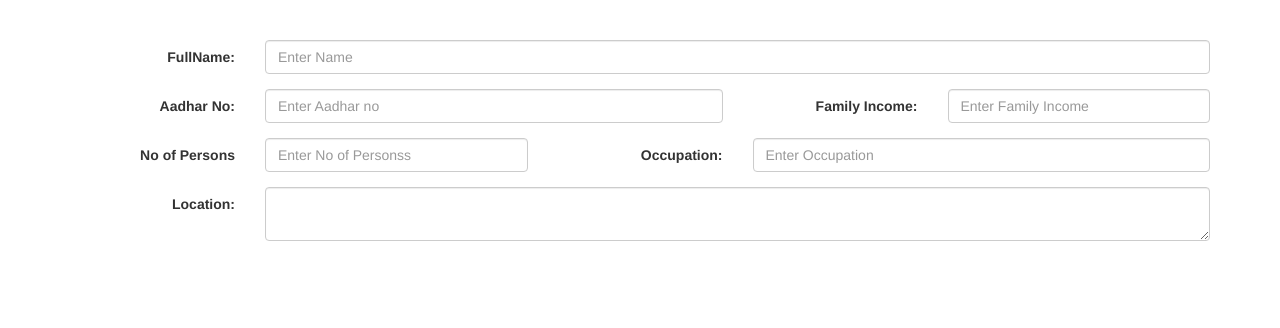
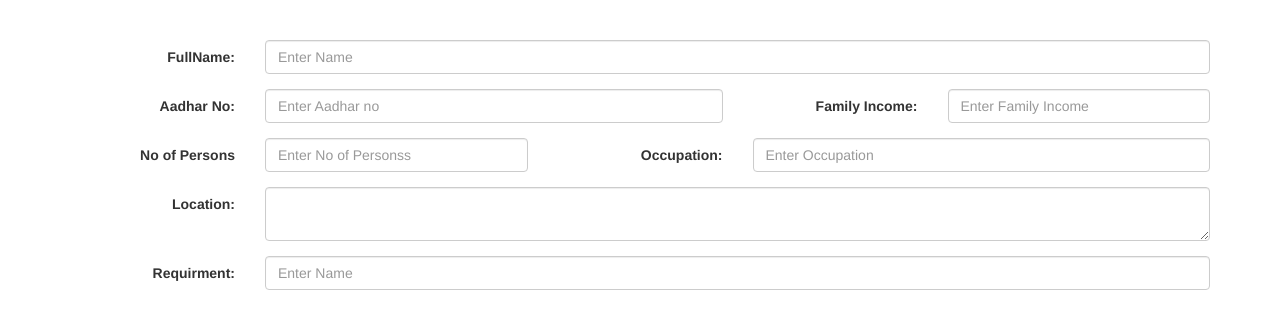
Before and after one commit to devSarika/ayuda, an Angular app: page / in a window 1280 px wide. Shown: the top 328 px of the page. Built offline with nearby package versions, Linux system fonts and the light colour scheme.

Commit message:
krishna changes

```diff
--- a/src/app/needyform/needyform.component.html
+++ b/src/app/needyform/needyform.component.html
@@ -35,5 +35,12 @@
             <textarea type="text" class="form-control" placeholder="Enter Location"> </textarea>
         </div>
     </div>
+    <div class="form-group">
+        <label class="control-label col-sm-2" id="fullname">Requirment:</label>
+        <div class="col-sm-10">
+            <input type="text" class="form-control" placeholder="Enter Name">
+        </div>
+    </div>
+
 </form>
 </div>
```
